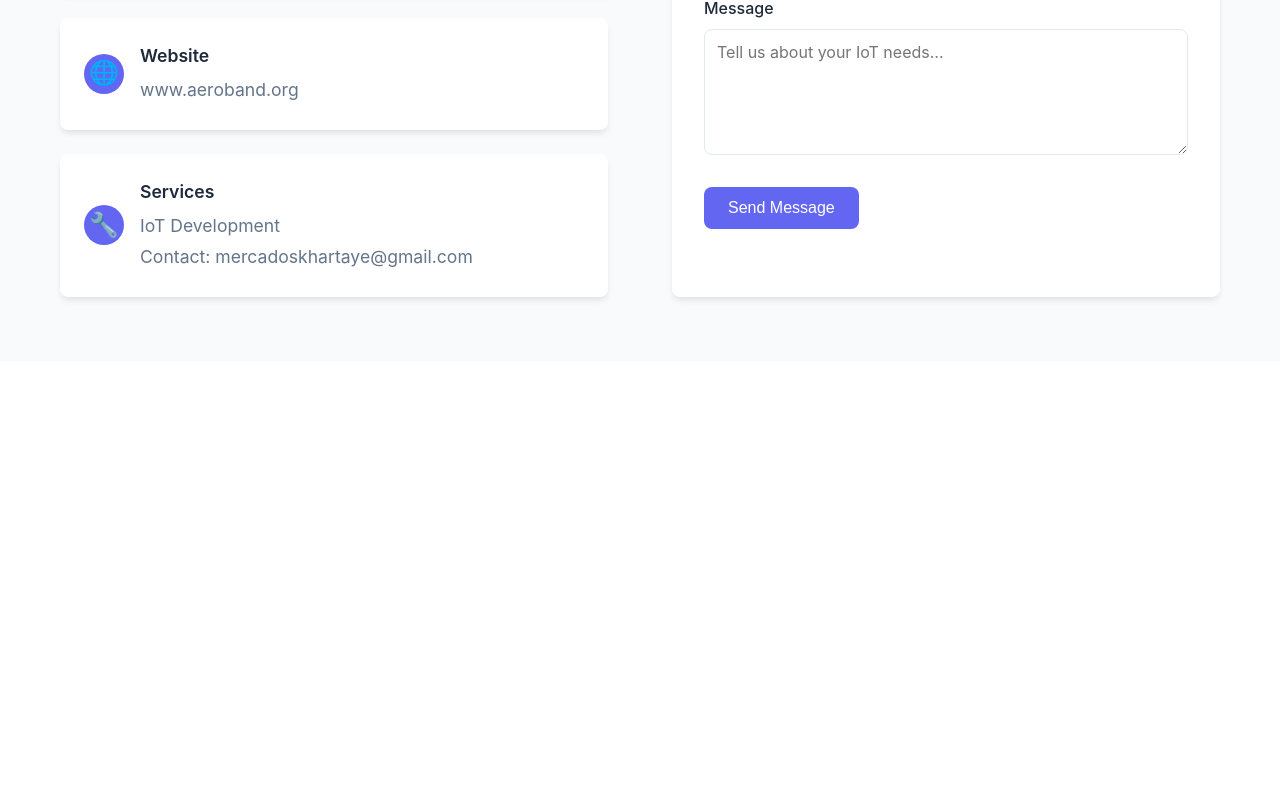
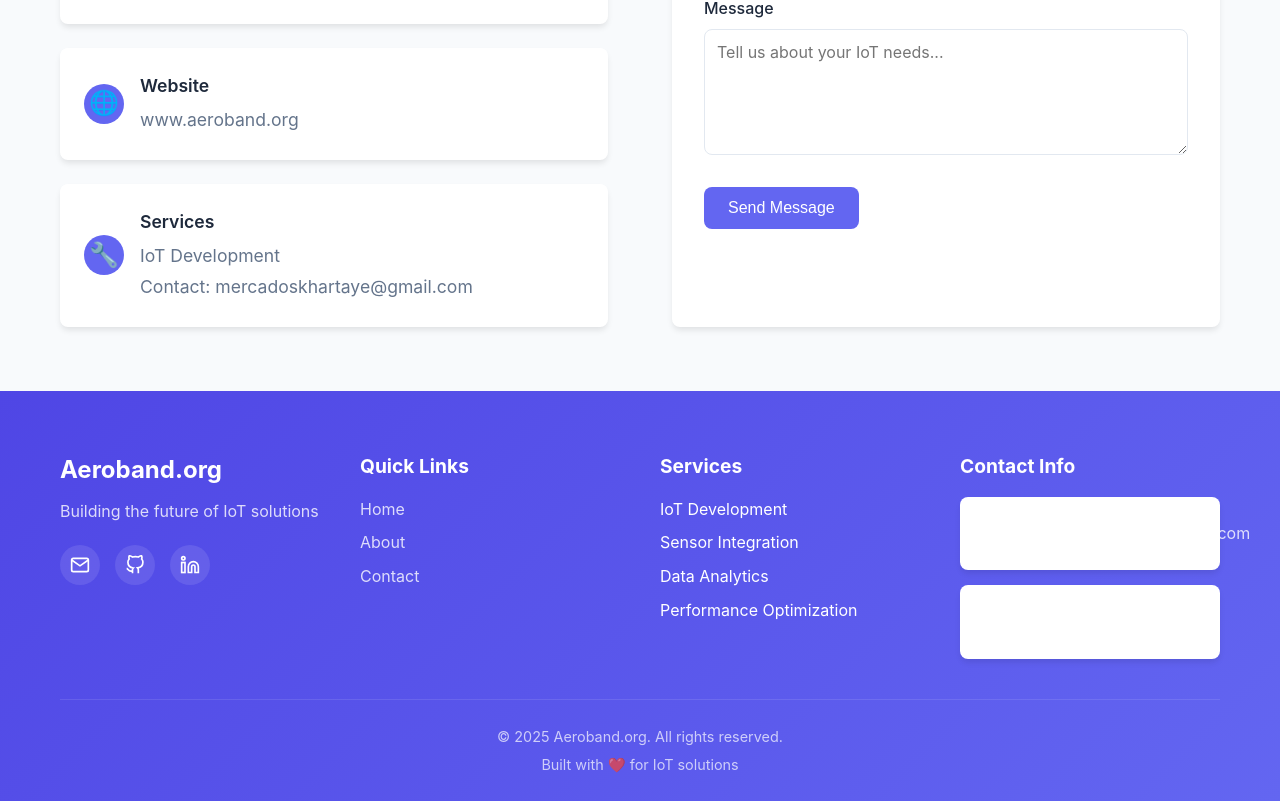
Before and after one commit to skhartaye/Aeroband, a React (Vite) app: page /contact in a window 1280 px wide. Shown: the part 741-1542 px from the top of the page. Before the commit the page ends 1102 px from the top, so only its background shows below. Built offline with nearby package versions, Linux system fonts and the light colour scheme.

Commit message:
Add Footer component with contact details and BackToTop floating button

```diff
--- a/src/App.tsx
+++ b/src/App.tsx
@@ -1,6 +1,8 @@
 import { BrowserRouter as Router, Routes, Route } from 'react-router-dom'
 import { useState } from 'react'
 import Header from './components/Header'
+import BackToTop from './components/BackToTop'
+import Footer from './components/Footer'
 import Home from './pages/Home'
 import About from './pages/About'
 import Contact from './pages/Contact'
@@ -20,6 +22,8 @@ function App() {
             <Route path="/contact" element={<Contact />} />
           </Routes>
         </main>
+        <Footer />
+        <BackToTop />
       </div>
     </Router>
   )
--- /dev/null
+++ b/src/components/BackToTop.css
@@ -0,0 +1,65 @@
+.back-to-top {
+  position: fixed;
+  bottom: 30px;
+  right: 30px;
+  width: 50px;
+  height: 50px;
+  background: var(--primary-color);
+  color: white;
+  border: none;
+  border-radius: 50%;
+  cursor: pointer;
+  display: flex;
+  align-items: center;
+  justify-content: center;
+  box-shadow: 0 4px 12px rgba(99, 102, 241, 0.3);
+  transition: all 0.3s ease;
+  z-index: 1000;
+  opacity: 0;
+  transform: translateY(20px);
+  animation: fadeInUp 0.3s ease forwards;
+}
+
+.back-to-top:hover {
+  background: var(--primary-dark);
+  transform: translateY(-2px);
+  box-shadow: 0 6px 20px rgba(99, 102, 241, 0.4);
+}
+
+.back-to-top:active {
+  transform: translateY(0);
+}
+
+.back-to-top svg {
+  transition: transform 0.2s ease;
+}
+
+.back-to-top:hover svg {
+  transform: translateY(-2px);
+}
+
+@keyframes fadeInUp {
+  to {
+    opacity: 1;
+    transform: translateY(0);
+  }
+}
+
+/* Responsive design */
+@media (max-width: 768px) {
+  .back-to-top {
+    bottom: 20px;
+    right: 20px;
+    width: 45px;
+    height: 45px;
+  }
+}
+
+@media (max-width: 480px) {
+  .back-to-top {
+    bottom: 15px;
+    right: 15px;
+    width: 40px;
+    height: 40px;
+  }
+}
--- /dev/null
+++ b/src/components/BackToTop.tsx
@@ -0,0 +1,58 @@
+import { useState, useEffect } from 'react'
+import './BackToTop.css'
+
+const BackToTop = () => {
+  const [isVisible, setIsVisible] = useState(false)
+
+  // Show button when page is scrolled up to given distance
+  const toggleVisibility = () => {
+    if (window.pageYOffset > 300) {
+      setIsVisible(true)
+    } else {
+      setIsVisible(false)
+    }
+  }
+
+  // Set the scroll event listener
+  useEffect(() => {
+    window.addEventListener('scroll', toggleVisibility)
+    return () => {
+      window.removeEventListener('scroll', toggleVisibility)
+    }
+  }, [])
+
+  // Scroll to top smoothly
+  const scrollToTop = () => {
+    window.scrollTo({
+      top: 0,
+      behavior: 'smooth'
+    })
+  }
+
+  return (
+    <>
+      {isVisible && (
+        <button
+          onClick={scrollToTop}
+          className="back-to-top"
+          aria-label="Back to top"
+        >
+          <svg
+            width="24"
+            height="24"
+            viewBox="0 0 24 24"
+            fill="none"
+            stroke="currentColor"
+            strokeWidth="2"
+            strokeLinecap="round"
+            strokeLinejoin="round"
+          >
+            <path d="m18 15-6-6-6 6"/>
+          </svg>
+        </button>
+      )}
+    </>
+  )
+}
+
+export default BackToTop
--- /dev/null
+++ b/src/components/Footer.css
@@ -0,0 +1,162 @@
+.footer {
+  background: linear-gradient(135deg, var(--primary-dark) 0%, var(--primary-color) 100%);
+  color: white;
+  padding: 60px 0 20px;
+  margin-top: auto;
+}
+
+.footer-container {
+  max-width: 1200px;
+  margin: 0 auto;
+  padding: 0 20px;
+}
+
+.footer-content {
+  display: grid;
+  grid-template-columns: repeat(auto-fit, minmax(250px, 1fr));
+  gap: 40px;
+  margin-bottom: 40px;
+}
+
+.footer-section h3 {
+  font-size: 1.5rem;
+  margin-bottom: 10px;
+  color: white;
+}
+
+.footer-section h4 {
+  font-size: 1.2rem;
+  margin-bottom: 15px;
+  color: white;
+}
+
+.footer-section p {
+  color: rgba(255, 255, 255, 0.8);
+  line-height: 1.6;
+  margin-bottom: 20px;
+}
+
+.footer-section ul {
+  list-style: none;
+  padding: 0;
+  margin: 0;
+}
+
+.footer-section ul li {
+  margin-bottom: 8px;
+}
+
+.footer-section ul li a {
+  color: rgba(255, 255, 255, 0.8);
+  text-decoration: none;
+  transition: color 0.3s ease;
+}
+
+.footer-section ul li a:hover {
+  color: white;
+}
+
+.social-links {
+  display: flex;
+  gap: 15px;
+  margin-top: 20px;
+}
+
+.social-links a {
+  display: flex;
+  align-items: center;
+  justify-content: center;
+  width: 40px;
+  height: 40px;
+  background: rgba(255, 255, 255, 0.1);
+  border-radius: 50%;
+  color: white;
+  text-decoration: none;
+  transition: all 0.3s ease;
+}
+
+.social-links a:hover {
+  background: rgba(255, 255, 255, 0.2);
+  transform: translateY(-2px);
+}
+
+.contact-info {
+  display: flex;
+  flex-direction: column;
+  gap: 15px;
+}
+
+.contact-item {
+  display: flex;
+  align-items: center;
+  gap: 10px;
+  color: rgba(255, 255, 255, 0.8);
+}
+
+.contact-item svg {
+  flex-shrink: 0;
+}
+
+.contact-item a {
+  color: rgba(255, 255, 255, 0.8);
+  text-decoration: none;
+  transition: color 0.3s ease;
+}
+
+.contact-item a:hover {
+  color: white;
+}
+
+.footer-bottom {
+  border-top: 1px solid rgba(255, 255, 255, 0.1);
+  padding-top: 20px;
+  text-align: center;
+  color: rgba(255, 255, 255, 0.7);
+}
+
+.footer-bottom p {
+  margin: 5px 0;
+  font-size: 0.9rem;
+}
+
+/* Responsive design */
+@media (max-width: 768px) {
+  .footer {
+    padding: 40px 0 20px;
+  }
+
+  .footer-content {
+    grid-template-columns: 1fr;
+    gap: 30px;
+  }
+
+  .footer-section {
+    text-align: center;
+  }
+
+  .social-links {
+    justify-content: center;
+  }
+
+  .contact-info {
+    align-items: center;
+  }
+}
+
+@media (max-width: 480px) {
+  .footer-container {
+    padding: 0 15px;
+  }
+
+  .footer-content {
+    gap: 25px;
+  }
+
+  .footer-section h3 {
+    font-size: 1.3rem;
+  }
+
+  .footer-section h4 {
+    font-size: 1.1rem;
+  }
+}
--- /dev/null
+++ b/src/components/Footer.tsx
@@ -0,0 +1,84 @@
+import { Link } from 'react-router-dom'
+import './Footer.css'
+
+const Footer = () => {
+  const currentYear = new Date().getFullYear()
+
+  return (
+    <footer className="footer">
+      <div className="footer-container">
+        <div className="footer-content">
+          <div className="footer-section">
+            <h3>Aeroband.org</h3>
+            <p>Building the future of IoT solutions</p>
+            <div className="social-links">
+              <a href="mailto:mercadoskhartaye@gmail.com" aria-label="Email">
+                <svg width="20" height="20" viewBox="0 0 24 24" fill="none" stroke="currentColor" strokeWidth="2">
+                  <path d="M4 4h16c1.1 0 2 .9 2 2v12c0 1.1-.9 2-2 2H4c-1.1 0-2-.9-2-2V6c0-1.1.9-2 2-2z"/>
+                  <polyline points="22,6 12,13 2,6"/>
+                </svg>
+              </a>
+              <a href="https://github.com/skhartaye" target="_blank" rel="noopener noreferrer" aria-label="GitHub">
+                <svg width="20" height="20" viewBox="0 0 24 24" fill="none" stroke="currentColor" strokeWidth="2">
+                  <path d="M9 19c-5 1.5-5-2.5-7-3m14 6v-3.87a3.37 3.37 0 0 0-.94-2.61c3.14-.35 6.44-1.54 6.44-7A5.44 5.44 0 0 0 20 4.77 5.07 5.07 0 0 0 19.91 1S18.73.65 16 2.48a13.38 13.38 0 0 0-7 0C6.27.65 5.09 1 5.09 1A5.07 5.07 0 0 0 5 4.77a5.44 5.44 0 0 0-1.5 3.78c0 5.42 3.3 6.61 6.44 7A3.37 3.37 0 0 0 9 18.13V22"/>
+                </svg>
+              </a>
+              <a href="https://linkedin.com/in/skhartaye" target="_blank" rel="noopener noreferrer" aria-label="LinkedIn">
+                <svg width="20" height="20" viewBox="0 0 24 24" fill="none" stroke="currentColor" strokeWidth="2">
+                  <path d="M16 8a6 6 0 0 1 6 6v7h-4v-7a2 2 0 0 0-2-2 2 2 0 0 0-2 2v7h-4v-7a6 6 0 0 1 6-6z"/>
+                  <rect x="2" y="9" width="4" height="12"/>
+                  <circle cx="4" cy="4" r="2"/>
+                </svg>
+              </a>
+            </div>
+          </div>
+
+          <div className="footer-section">
+            <h4>Quick Links</h4>
+            <ul>
+              <li><Link to="/">Home</Link></li>
+              <li><Link to="/about">About</Link></li>
+              <li><Link to="/contact">Contact</Link></li>
+            </ul>
+          </div>
+
+          <div className="footer-section">
+            <h4>Services</h4>
+            <ul>
+              <li>IoT Development</li>
+              <li>Sensor Integration</li>
+              <li>Data Analytics</li>
+              <li>Performance Optimization</li>
+            </ul>
+          </div>
+
+          <div className="footer-section">
+            <h4>Contact Info</h4>
+            <div className="contact-info">
+              <div className="contact-item">
+                <svg width="16" height="16" viewBox="0 0 24 24" fill="none" stroke="currentColor" strokeWidth="2">
+                  <path d="M4 4h16c1.1 0 2 .9 2 2v12c0 1.1-.9 2-2 2H4c-1.1 0-2-.9-2-2V6c0-1.1.9-2 2-2z"/>
+                  <polyline points="22,6 12,13 2,6"/>
+                </svg>
+                <a href="mailto:mercadoskhartaye@gmail.com">mercadoskhartaye@gmail.com</a>
+              </div>
+              <div className="contact-item">
+                <svg width="16" height="16" viewBox="0 0 24 24" fill="none" stroke="currentColor" strokeWidth="2">
+                  <path d="M22 16.92v3a2 2 0 0 1-2.18 2 19.79 19.79 0 0 1-8.63-3.07 19.5 19.5 0 0 1-6-6 19.79 19.79 0 0 1-3.07-8.67A2 2 0 0 1 4.11 2h3a2 2 0 0 1 2 1.72 12.84 12.84 0 0 0 .7 2.81 2 2 0 0 1-.45 2.11L8.09 9.91a16 16 0 0 0 6 6l1.27-1.27a2 2 0 0 1 2.11-.45 12.84 12.84 0 0 0 2.81.7A2 2 0 0 1 22 16.92z"/>
+                </svg>
+                <span>Available on request</span>
+              </div>
+            </div>
+          </div>
+        </div>
+
+        <div className="footer-bottom">
+          <p>&copy; {currentYear} Aeroband.org. All rights reserved.</p>
+          <p>Built with ❤️ for IoT solutions</p>
+        </div>
+      </div>
+    </footer>
+  )
+}
+
+export default Footer
```
